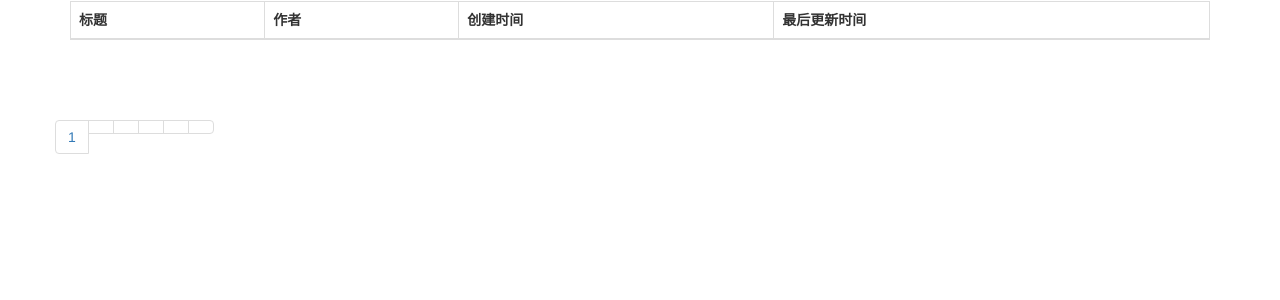
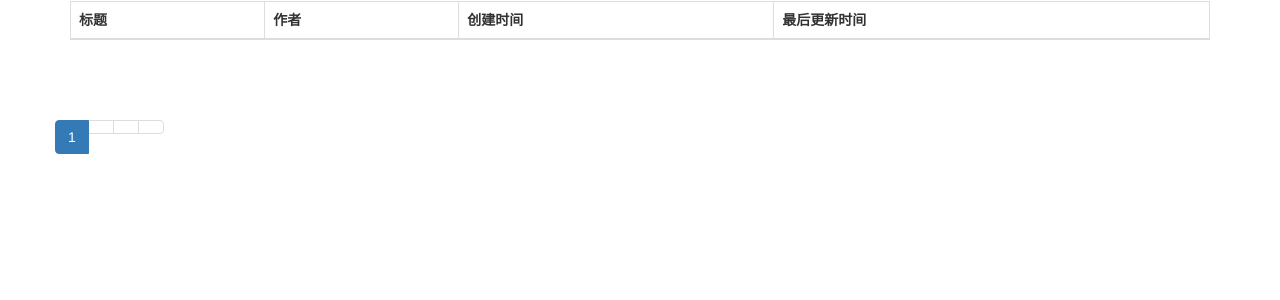
Before and after one commit to YiFengQian/Django-hello-world, a Django app: page /article/list/1 in a window 1280 px wide. Shown: the part 334-634 px from the top of the page. Run offline with Django 3.2, Linux system fonts and the light colour scheme; data comes from the database, SQL or seed files in the repository; both versions use the stored data as it was after the commit; lists and menus that the app fills with data are empty; some libraries are stand-ins or nearby versions.

Commit message:
pragination

```diff
--- a/forum/article/templates/article_list.html
+++ b/forum/article/templates/article_list.html
@@ -42,24 +42,33 @@
     </li>
     {% endif %}
 
-    <li>
+    <li {% if current == page_links.0 %}      class="active"       {% endif %}>
         <a href="?page_no={{ page_links.0 }}">{{ page_links.0 }}</a>
     </li>
-    <li>
+
+    <li {% if current == page_links.1 %}      class="active"       {% endif %}>
         <a href="?page_no={{ page_links.1 }}">{{ page_links.1 }}</a>
     </li>
-    <li>
+
+    <li {% if current == page_links.2 %}      class="active"       {% endif %}>
         <a href="?page_no={{ page_links.2 }}">{{ page_links.2 }}</a>
     </li>
-    <li>
+
+    <li {% if current == page_links.3 %}       class="active"      {% endif %}>
         <a href="?page_no={{ page_links.3 }}">{{ page_links.3 }}</a>
     </li>
-    <li>
+
+    {% if page_links.4 %}
+    <li {% if current == page_links.4 %}      class="active"       {% endif %}>
          <a href="?page_no={{ page_links.4 }}">{{ page_links.4 }}</a>
     </li>
-    <li>
+    {% endif %}
+
+    {% if page_links.5 %}
+    <li {% if current == page_links.5 %}     class="active"        {% endif %}>
         <a href="?page_no={{ page_links.5 }}">{{ page_links.5 }}</a>
     </li>
+    {% endif %}
 
     {% if next %}
     <li>
--- a/forum/article/views.py
+++ b/forum/article/views.py
@@ -24,7 +24,6 @@ def article_list(request,block_id):
     page_cnt = p.num_pages
     page_links = [i for i in range(page_no - 3,page_no + 4)
                   if i > 0 and i <= p.num_pages]
-    len(page_links) == page_cnt
     previous_link = page_links[0]-1
     next_link = page_links[-1]+1
     has_previous = previous_link > 0
@@ -32,7 +31,7 @@ def article_list(request,block_id):
     return render(request,"article_list.html",{"articles":articles_objs,"b":block,"page_cnt":page_cnt,
                                                "current_no":page_no,"page_links":page_links,
                                                "previous_link":previous_link,"next_link":next_link,
-                                               "previous":has_previous,"next":has_next,"len":len(page_links)})
+                                               "previous":has_previous,"next":has_next,"current":page_no})
 
 
 
```
Also changed, not shown: forum/db.sqlite3.
